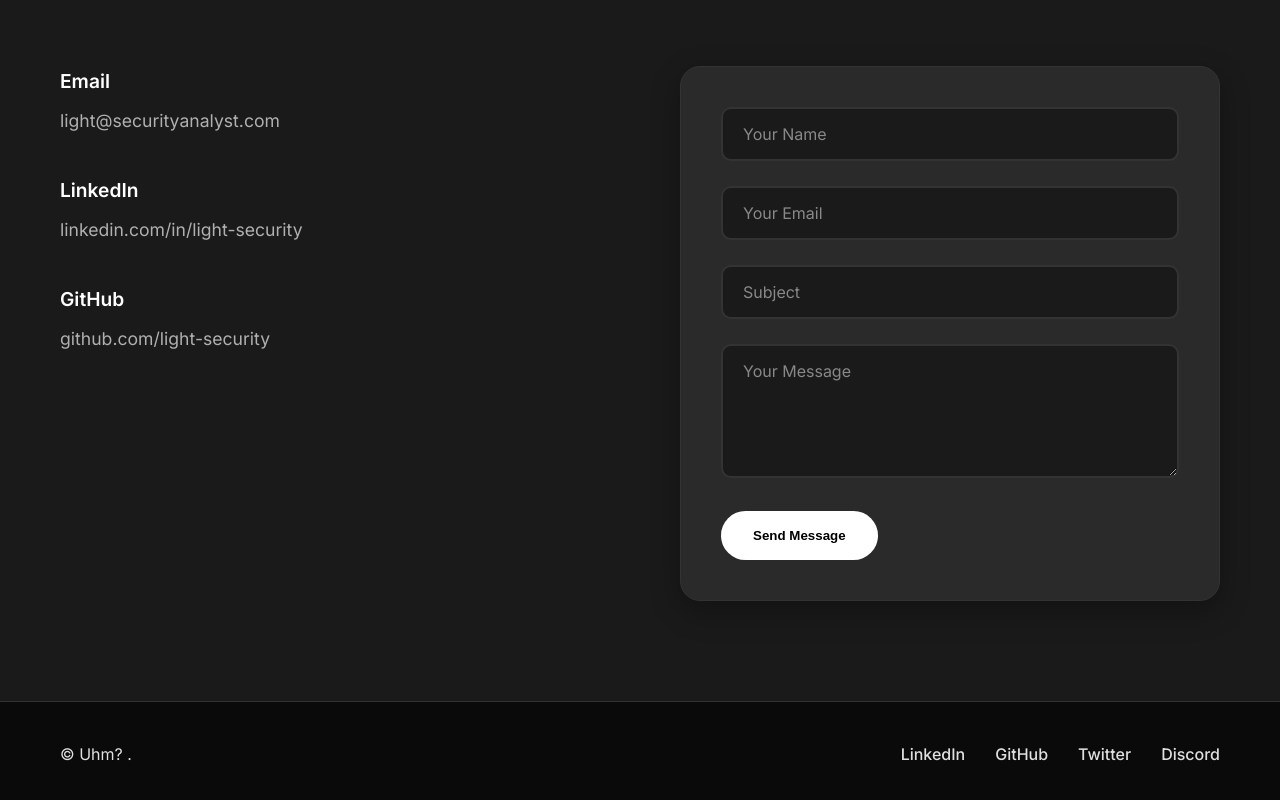
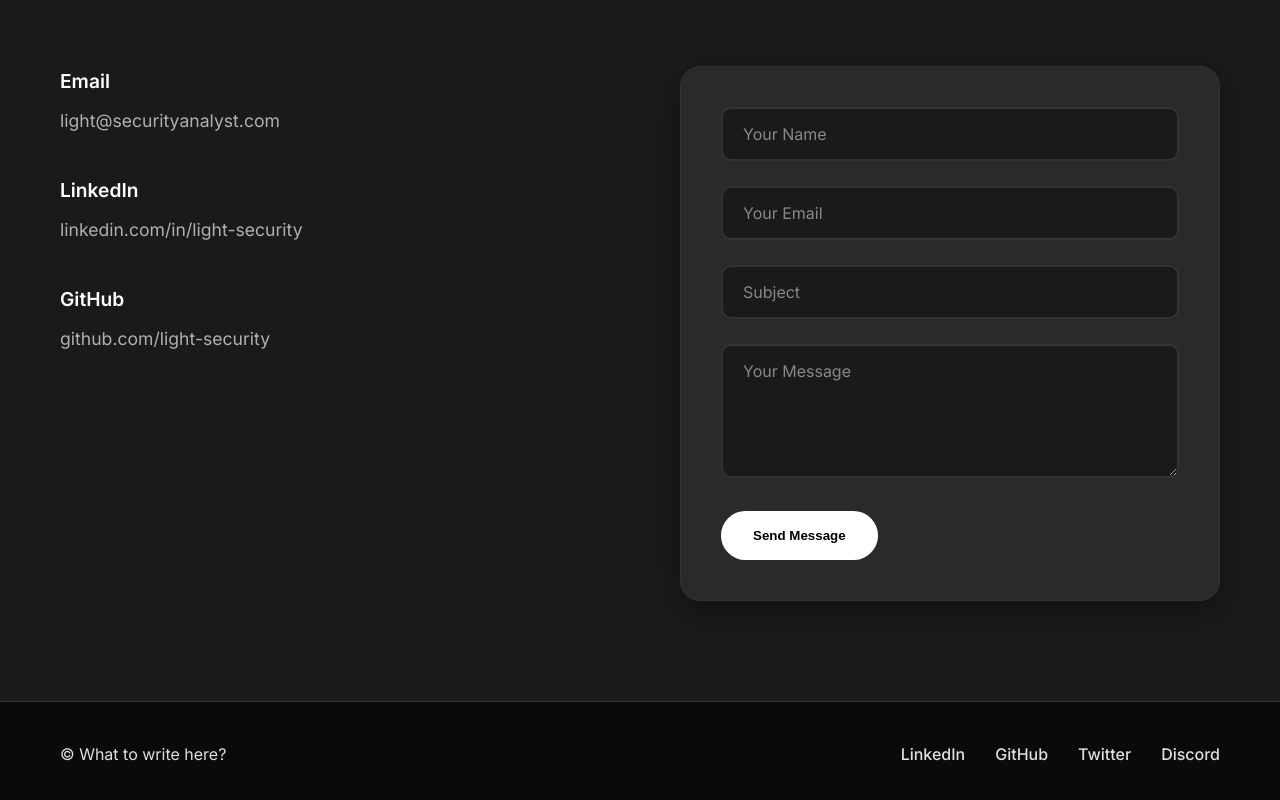
Before and after one commit to lightlevitate/Light, a plain HTML site: page index.html in a window 1280 px wide. Shown: the part 3404-4204 px from the top of the page. Drawn offline with Linux system fonts and the light colour scheme.

Commit message:
index.html

```diff
--- a/index.html
+++ b/index.html
@@ -207,7 +207,7 @@
         <div class="container">
             <div class="footer-content">
                 <div class="footer-text">
-                    <p>&copy; Uhm? .</p>
+                    <p>&copy; What to write here? </p>
                 </div>
                 <div class="footer-social">
                     <a href="#" class="social-link">LinkedIn</a>
```
